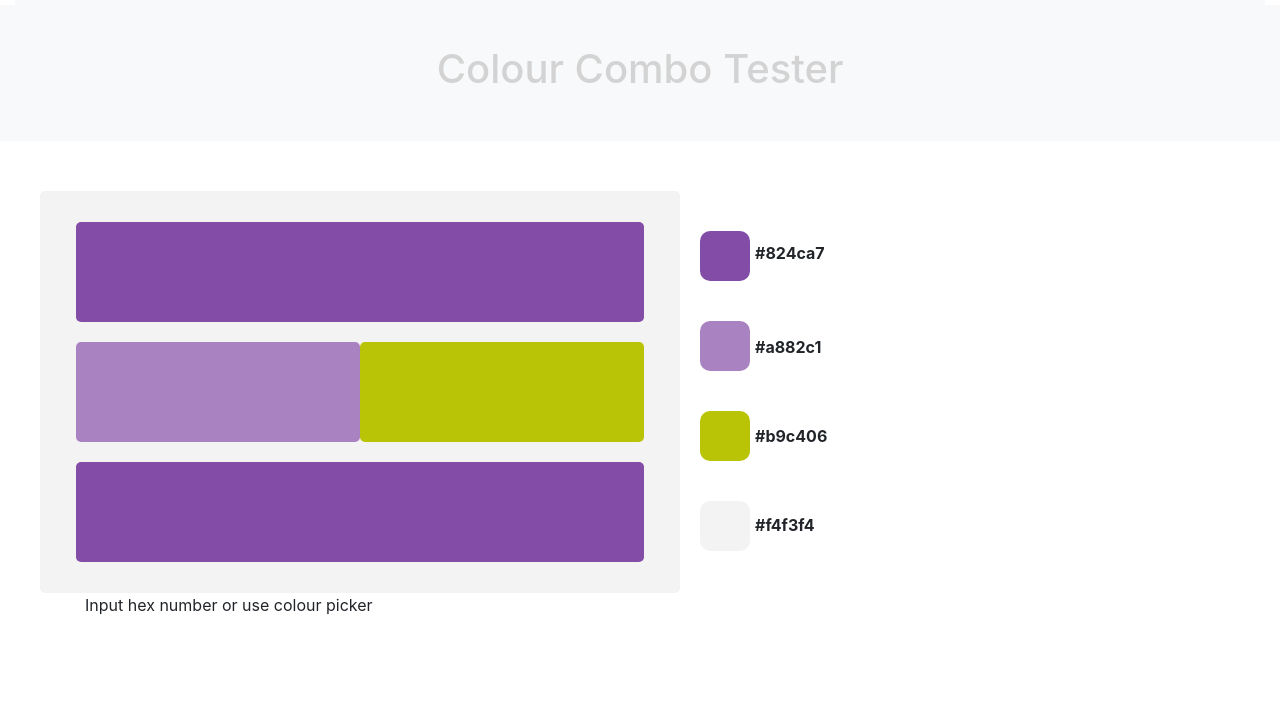
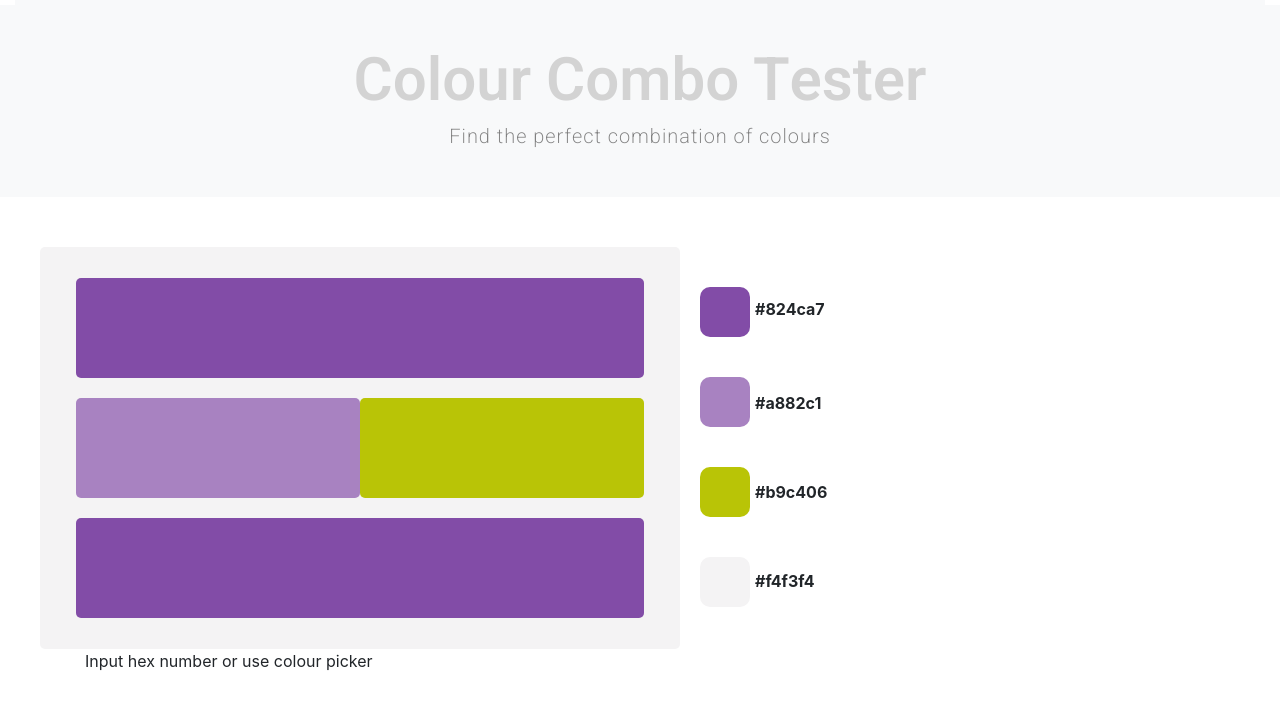
Before and after one commit to daisybutler/Colour-Splash-project02, a plain HTML site: page index.html in a window 1280 px wide. Shown: the part 53-762 px from the top of the page. Drawn offline with nearby package versions, Linux system fonts and the light colour scheme.

Commit message:
Added Heebo font to heading and created a subheading with same properties.

```diff
--- a/assets/css/style.css
+++ b/assets/css/style.css
@@ -8,6 +8,20 @@
 #main-heading {
     text-align: center;
     color: lightgrey;
+    font-family: "Heebo", sans-serif;
+    font-weight: 600;
+    font-size: 60px;
+}
+
+#subtitle {
+    font-family: "Heebo", sans-serif;
+    font-weight: 200;
+    text-align: center;
+    font-size: 20px;
+    letter-spacing: 1px;
+    padding-top: 0;
+    color: grey;
+
 }
 
 #main-heading-section {
--- a/index.html
+++ b/index.html
@@ -34,6 +34,7 @@
         <div id="main-heading-section" class="row">
             <div class="col-12">
                 <h1 id="main-heading">Colour Combo Tester</h1>
+                <h4 id="subtitle">Find the perfect combination of colours</h4>
             </div>
         </div>
     </header>
```
